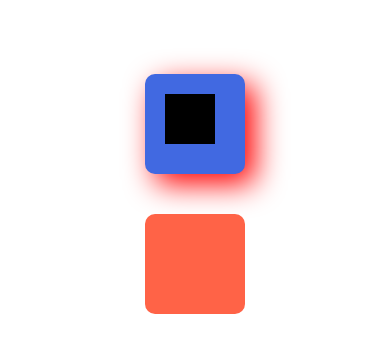
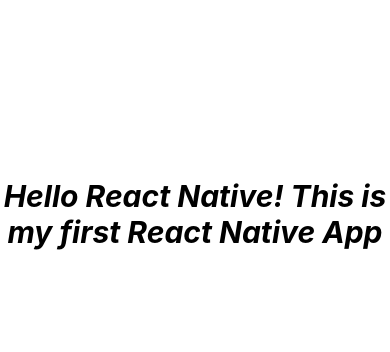
Before and after one commit to kid-us/HelloApp, a React Native app: screen / in a window 390 px wide. Shown: the part 208-560 px from the top of the page. Built offline with nearby package versions, Linux system fonts and the light colour scheme.

Commit message:
Styling Texts

```diff
--- a/App.js
+++ b/App.js
@@ -4,7 +4,8 @@
 import ViewImageScreen from "./app/screens/ViewImageScreen";
 import Borders from "./Borders";
 import Shadows from "./Shadow";
+import Texts from "./Texts";
 
 export default function App() {
-  return <Shadows />;
+  return <Texts />;
 }
--- /dev/null
+++ b/Texts.js
@@ -0,0 +1,22 @@
+import React from "react";
+import { Text, View } from "react-native";
+
+function Texts(props) {
+  return (
+    <View style={{ flex: 1, justifyContent: "center", alignItems: "center" }}>
+      <Text
+        style={{
+          //   fontFamily: "Roboto",
+          fontSize: 30,
+          fontStyle: "italic",
+          fontWeight: "bold",
+          textAlign: "center",
+        }}
+      >
+        Hello React Native! This is my first React Native App
+      </Text>
+    </View>
+  );
+}
+
+export default Texts;
```
